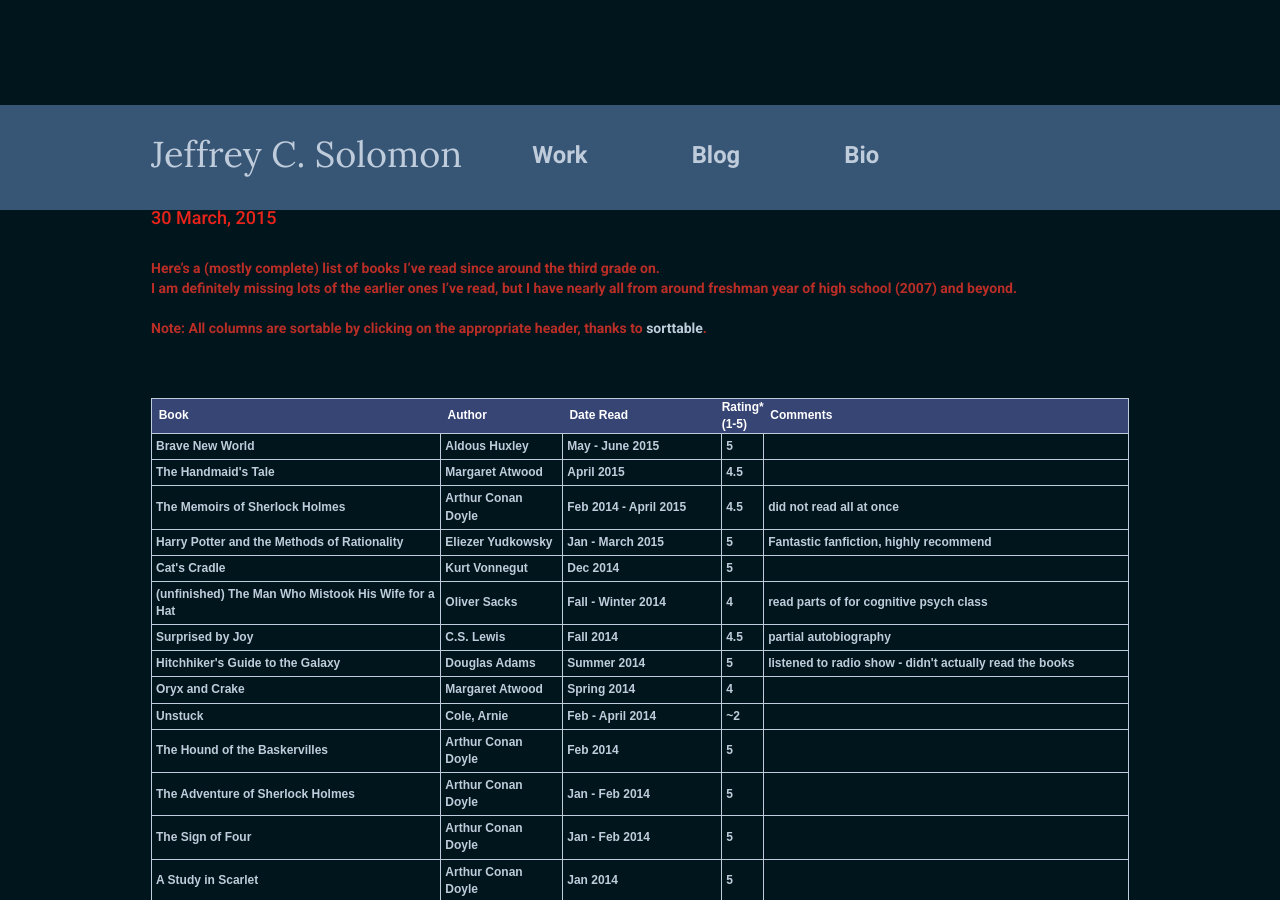
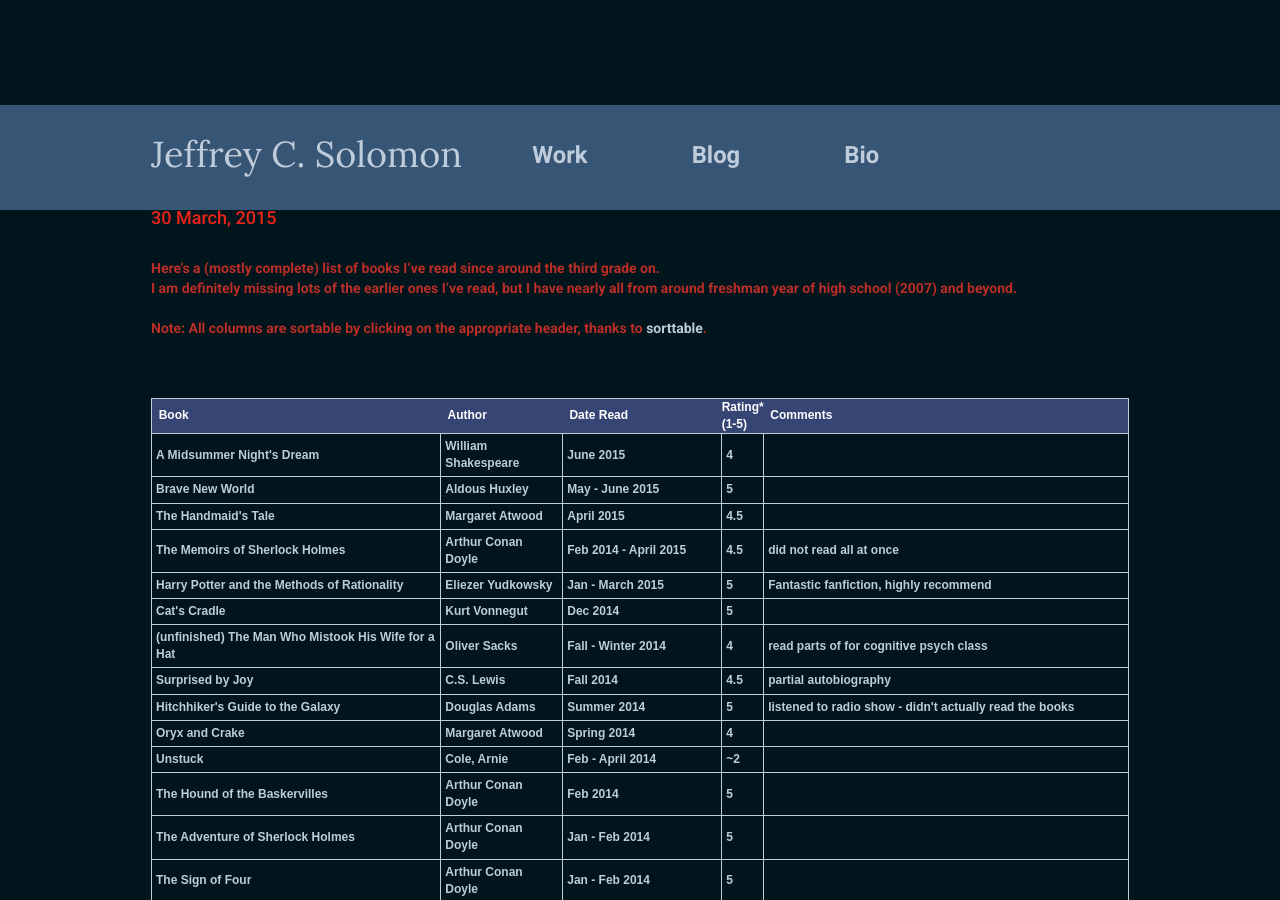
Before and after one commit to JeffSolo/jeffsolo.github.com, a Jekyll site: the page built from _posts/2015-03-30-books.md, in a window 1280 px wide and 900 px high. Built offline with Jekyll 4.4.1, drawn with Linux system fonts in a browser that asks for light colours; nearby versions of some CDN libraries; Markdown is read by kramdown in place of the engine named in the settings.

Commit message:
updated books blog

```diff
--- a/_includes/books.html
+++ b/_includes/books.html
@@ -19,6 +19,7 @@
 }
 </style><table class="tableizer-table sortable">
 <tr class="tableizer-firstrow fingerpointer"><th>&nbsp;&nbsp;Book</th><th>&nbsp;&nbsp;Author</th><th>&nbsp;&nbsp;Date Read</th><th>Rating* <br>(1-5)</th><th>&nbsp;&nbsp;Comments</th></tr>
+ <tr><td>A Midsummer Night's Dream</td><td>William Shakespeare</td><td sorttable_customkey="-2">June 2015</td><td>4</td><td>&nbsp;</td></tr>
  <tr><td>Brave New World</td><td>Aldous Huxley</td><td sorttable_customkey="-1">May - June 2015</td><td>5</td><td>&nbsp;</td></tr>
  <tr><td>The Handmaid's Tale</td><td>Margaret Atwood</td><td sorttable_customkey="0">April 2015</td><td>4.5</td><td>&nbsp;</td></tr>
  <tr><td>The Memoirs of Sherlock Holmes</td><td>Arthur Conan Doyle</td><td sorttable_customkey="1">Feb 2014 - April 2015</td><td>4.5</td><td>did not read all at once</td></tr>
```
Also changed, not shown: 1 other file.
